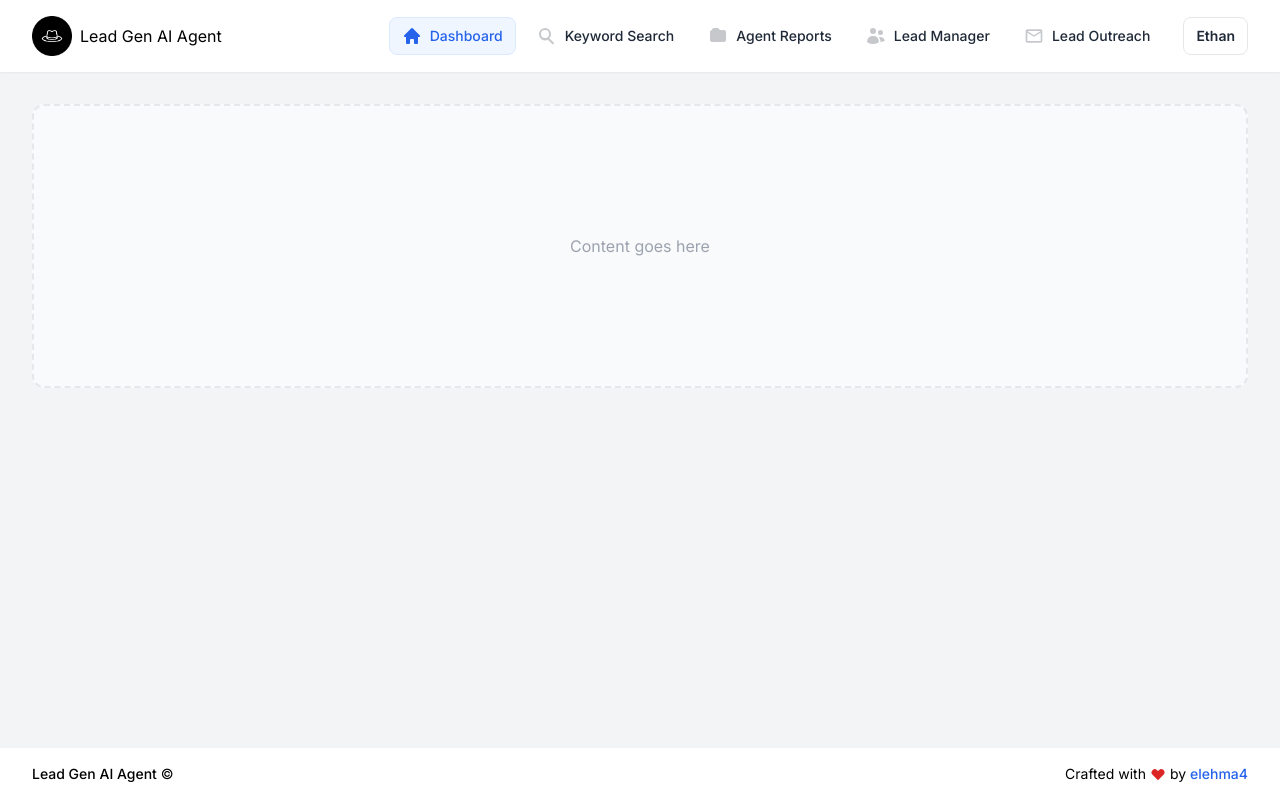
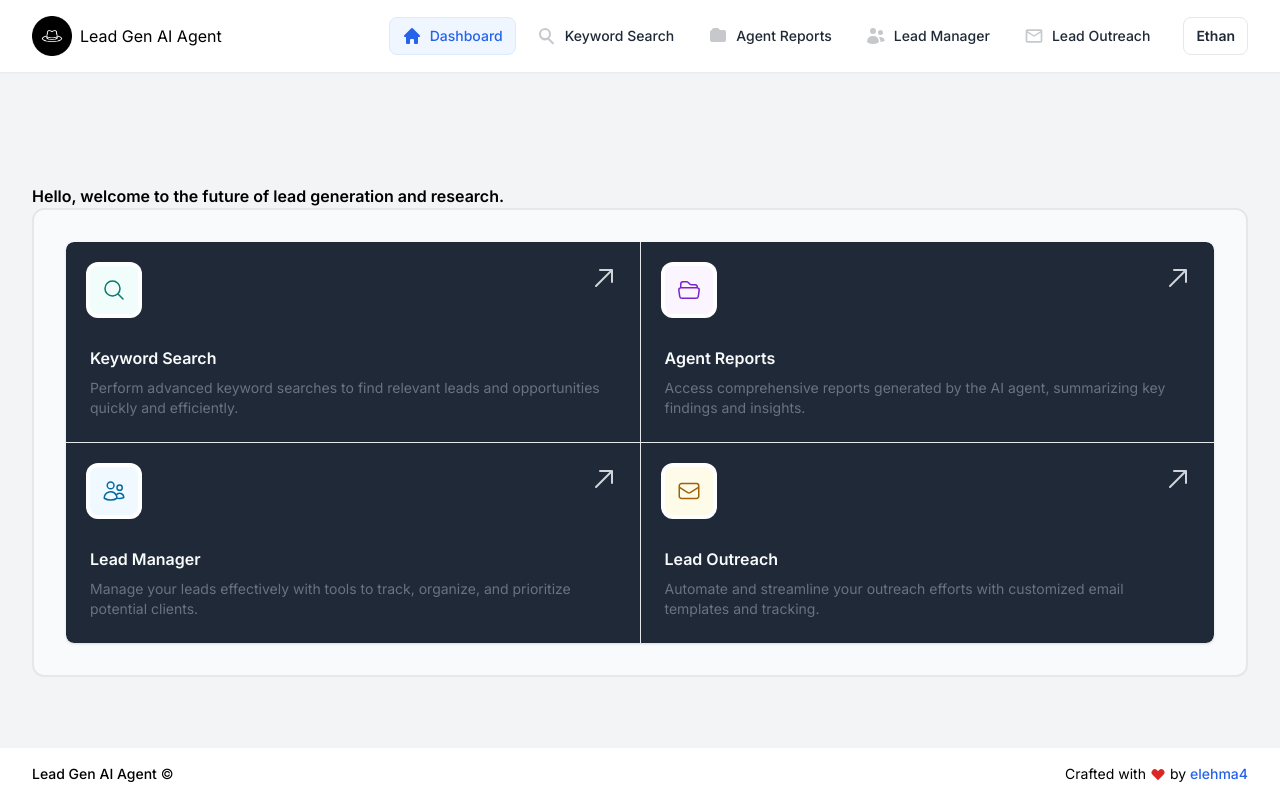
Before and after one commit to elehma4/lead-gen-ai-agent, a Next.js app: page / in a window 1280 px wide. Built offline with nearby package versions, Linux system fonts and the light colour scheme.

Commit message:
feat: dashboard

```diff
--- a/package.json
+++ b/package.json
@@ -10,6 +10,7 @@
   },
   "dependencies": {
     "@headlessui/react": "^2.1.2",
+    "@heroicons/react": "^2.1.5",
     "axios": "^1.7.2",
     "axios-retry": "^4.4.2",
     "cheerio": "1.0.0-rc.12",
--- a/src/app/dashboard/page.tsx
+++ b/src/app/dashboard/page.tsx
@@ -0,0 +1,96 @@
+import {
+    EnvelopeIcon,
+    FolderOpenIcon,
+    MagnifyingGlassIcon,
+    UsersIcon,
+} from '@heroicons/react/24/outline'
+
+const actions = [
+    {
+        title: 'Keyword Search',
+        href: '/search',
+        icon: MagnifyingGlassIcon,
+        iconForeground: 'text-teal-700',
+        iconBackground: 'bg-teal-50',
+        description: 'Perform advanced keyword searches to find relevant leads and opportunities quickly and efficiently.',
+    },
+    {
+        title: 'Agent Reports',
+        href: '/reports',
+        icon: FolderOpenIcon,
+        iconForeground: 'text-purple-700',
+        iconBackground: 'bg-purple-50',
+        description: 'Access comprehensive reports generated by the AI agent, summarizing key findings and insights.',
+    },
+    {
+        title: 'Lead Manager',
+        href: '/lead-manager',
+        icon: UsersIcon,
+        iconForeground: 'text-sky-700',
+        iconBackground: 'bg-sky-50',
+        description: 'Manage your leads effectively with tools to track, organize, and prioritize potential clients.',
+    },
+    {
+        title: 'Lead Outreach',
+        href: '/lead-outreach',
+        icon: EnvelopeIcon,
+        iconForeground: 'text-yellow-700',
+        iconBackground: 'bg-yellow-50',
+        description: 'Automate and streamline your outreach efforts with customized email templates and tracking.',
+    }
+]
+
+function classNames(...classes: string[]) {
+    return classes.filter(Boolean).join(' ')
+}
+
+export default function Dashboard() {
+  return (
+    <div className="divide-y divide-gray-200 overflow-hidden rounded-lg bg-gray-200 shadow sm:grid sm:grid-cols-2 sm:gap-px sm:divide-y-0">
+      {actions.map((action, actionIdx) => (
+        <div
+            key={action.title}
+            className={classNames(
+                actionIdx === 0 ? 'rounded-tl-lg rounded-tr-lg sm:rounded-tr-none' : '',
+                actionIdx === 1 ? 'sm:rounded-tr-lg' : '',
+                actionIdx === actions.length - 2 ? 'sm:rounded-bl-lg' : '',
+                actionIdx === actions.length - 1 ? 'rounded-bl-lg rounded-br-lg sm:rounded-bl-none' : '',
+                'group relative bg-gray-800 p-6 focus-within:ring-2 focus-within:ring-inset focus-within:ring-indigo-500',
+            )}
+        >
+            <div>
+                <span
+                  className={classNames(
+                    action.iconBackground,
+                    action.iconForeground,
+                    'inline-flex rounded-lg p-3 ring-4 ring-white',
+                  )}
+                >
+                <action.icon aria-hidden="true" className="h-6 w-6" />
+                </span>
+            </div>
+            <div className="mt-8">
+                <h3 className="text-base font-semibold leading-6 text-gray-50">
+                <a href={action.href} className="focus:outline-none">
+                    {/* Extend touch target to entire panel */}
+                    <span aria-hidden="true" className="absolute inset-0" />
+                    {action.title}
+                </a>
+                </h3>
+                <p className="mt-2 text-sm text-gray-500">
+                  {action.description}
+                </p>
+            </div>
+            <span
+                aria-hidden="true"
+                className="pointer-events-none absolute right-6 top-6 text-gray-300 group-hover:text-gray-400"
+            >
+                <svg fill="currentColor" viewBox="0 0 24 24" className="h-6 w-6">
+                <path d="M20 4h1a1 1 0 00-1-1v1zm-1 12a1 1 0 102 0h-2zM8 3a1 1 0 000 2V3zM3.293 19.293a1 1 0 101.414 1.414l-1.414-1.414zM19 4v12h2V4h-2zm1-1H8v2h12V3zm-.707.293l-16 16 1.414 1.414 16-16-1.414-1.414z" />
+                </svg>
+            </span>
+        </div>
+      ))}
+    </div>
+  )
+}
--- a/src/app/page.tsx
+++ b/src/app/page.tsx
@@ -1,5 +1,6 @@
 import Footer from "@/components/Footer";
 import Header from "@/components/Header";
+import Dashboard from "./dashboard/page";
 
 export default function Home() {
   return (
@@ -10,9 +11,12 @@ export default function Home() {
       >
         <Header />
         <main id="page-content" className="flex max-w-full flex-auto flex-col">
-          <div className="container mx-auto p-4 lg:p-8 xl:max-w-7xl">
-            <div className="flex items-center justify-center rounded-xl border-2 border-dashed border-gray-200 bg-gray-50 py-32 text-gray-400 dark:border-gray-700 dark:bg-gray-800">
-              Content goes here
+          <div className="container mx-auto p-4 lg:p-8 xl:max-w-7xl mt-20">
+            <span className="font-semibold">
+              Hello, welcome to the future of lead generation and research.
+            </span>
+            <div className="flex items-center justify-center rounded-xl border-2 border-gray-200 bg-gray-50 p-8 text-gray-400 dark:border-gray-700 dark:bg-gray-800">
+              <Dashboard />
             </div>
           </div>
         </main>
--- a/src/components/Header.tsx
+++ b/src/components/Header.tsx
@@ -97,7 +97,7 @@ export default function Header () {
                 <span>Agent Reports</span>
             </a>
             <a
-                href="#"
+                href="/lead-manager"
                 className="group flex items-center gap-2 rounded-lg border border-transparent px-3 py-2 text-sm font-medium text-gray-800 hover:bg-blue-50 hover:text-blue-600 active:border-blue-100 dark:text-gray-200 dark:hover:bg-gray-700 dark:hover:text-white dark:active:border-gray-600"
             >
                 <svg
@@ -112,7 +112,7 @@ export default function Header () {
                 <span>Lead Manager</span>
             </a>
             <a
-                href="#"
+                href="/lead-outreach"
                 className="group flex items-center gap-2 rounded-lg border border-transparent px-3 py-2 text-sm font-medium text-gray-800 hover:bg-blue-50 hover:text-blue-600 active:border-blue-100 dark:text-gray-200 dark:hover:bg-gray-700 dark:hover:text-white dark:active:border-gray-600"
             >
                 <svg
@@ -397,7 +397,7 @@ export default function Header () {
                 <span>Agent Reports</span>
             </a>
             <a
-                href="#"
+                href="/lead-manager"
                 className="group flex items-center gap-2 rounded-lg border border-transparent px-3 py-2 text-sm font-medium text-gray-800 hover:bg-blue-50 hover:text-blue-600 active:border-blue-100 dark:text-gray-200 dark:hover:bg-gray-700 dark:hover:text-white dark:active:border-gray-600"
             >
                 <svg
@@ -412,7 +412,7 @@ export default function Header () {
                 <span>Lead Manager</span>
             </a>
             <a
-            href="#"
+            href="/lead-outreach"
             className="group flex items-center gap-2 rounded-lg border border-transparent px-3 py-2 text-sm font-medium text-gray-800 hover:bg-blue-50 hover:text-blue-600 active:border-blue-100 dark:text-gray-200 dark:hover:bg-gray-700 dark:hover:text-white dark:active:border-gray-600"
             >
             <svg
```
Also changed, not shown: 1 other file (tests, documents, lock files or other folders).
